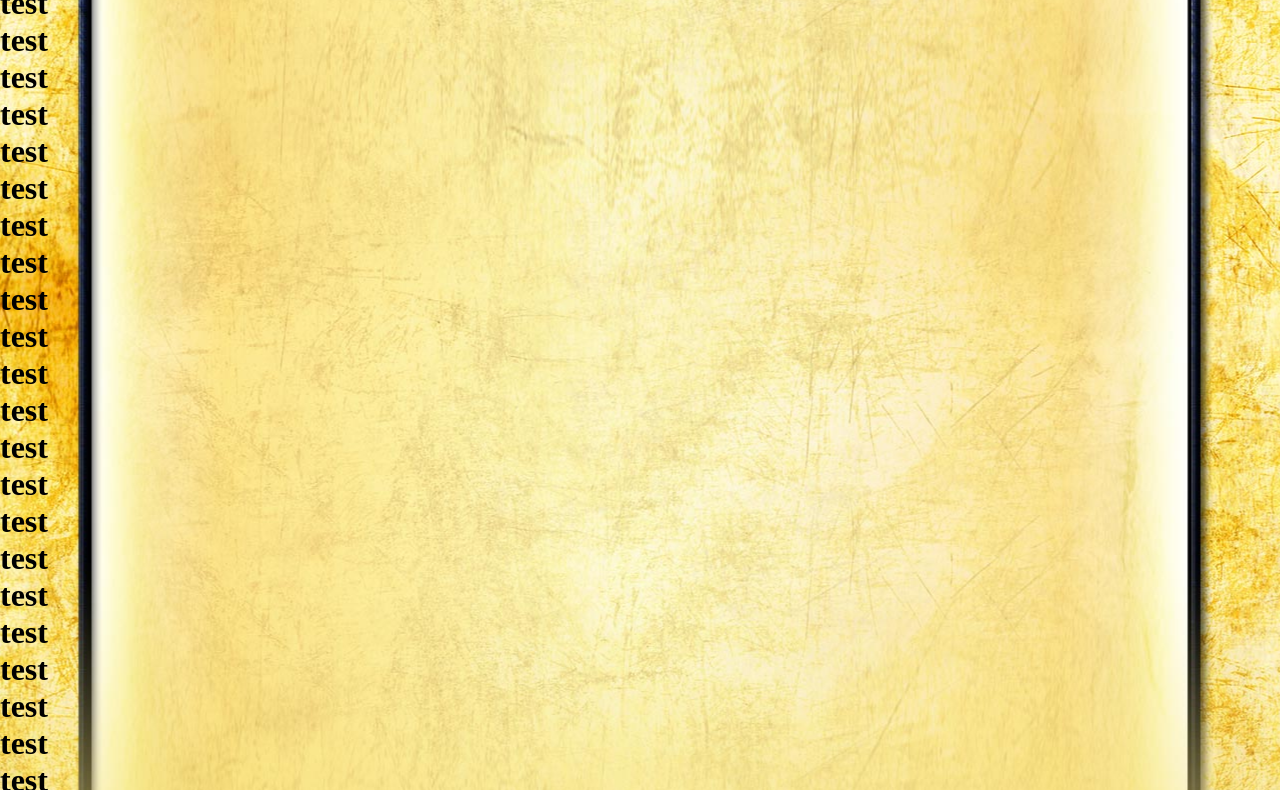
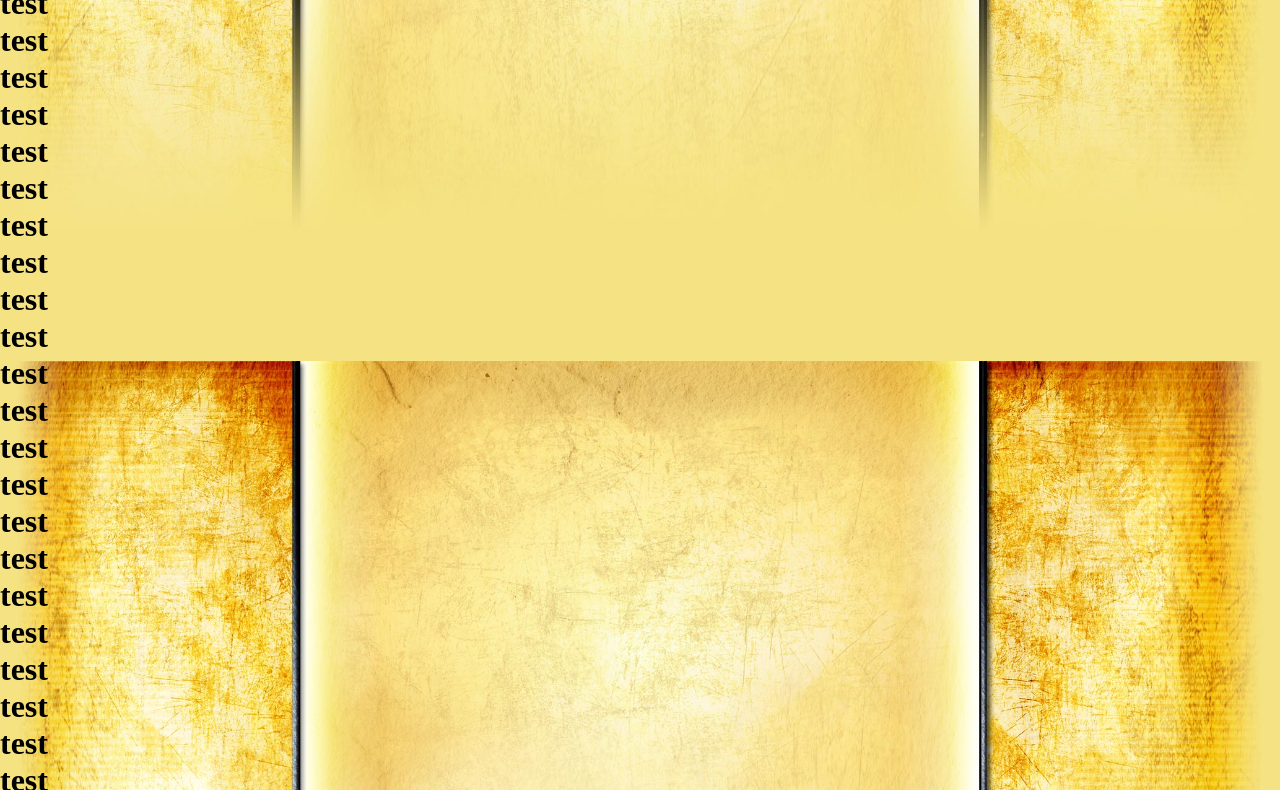
Before and after one commit to r77tchan/test, a plain HTML site: page index.html in a window 1280 px wide. Shown: the part 1125-1915 px from the top of the page. Drawn offline with Linux system fonts and the light colour scheme.

Commit message:
Add files via upload

```diff
--- a/test.css
+++ b/test.css
@@ -6,7 +6,13 @@
 
 body {
   margin: 0 auto;
-  background: #f5e383 url(bg_top.jpg) no-repeat center top fixed;
+  /* background: #f5e383 url(bg_top.jpg) no-repeat center top fixed; */
   /* 4G → #292b2a */
   word-break: break-word;
+
+  background-image: url('bg_top.jpg');
+  background-attachment: fixed;
+  background-size: cover;
+  background-position: center;
+
 }
```
